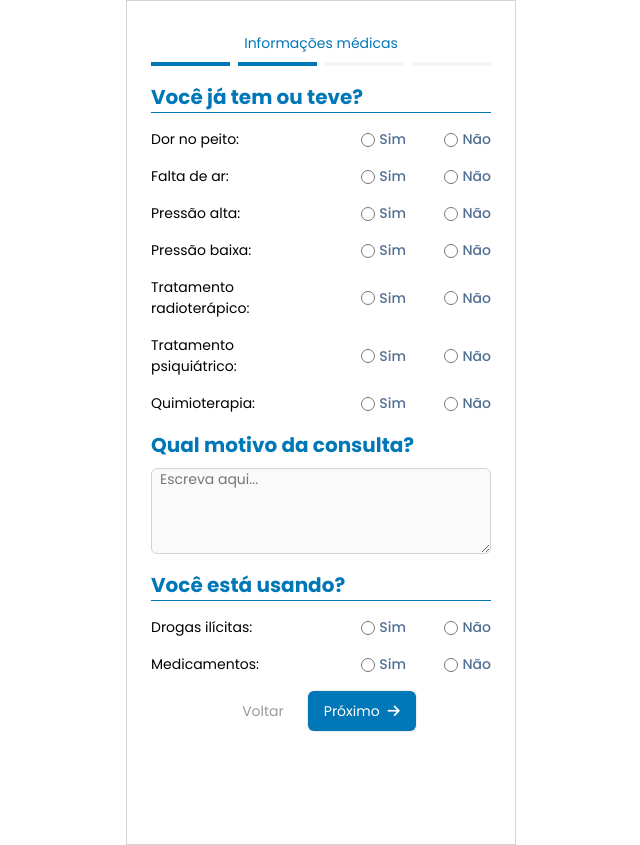
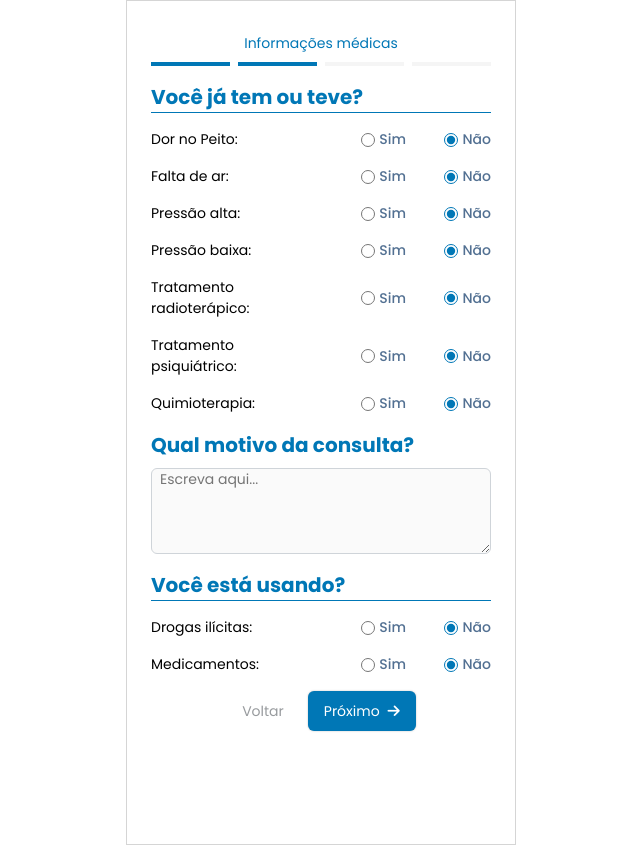
Before and after one commit to educrds/SocketIOTraining, a React (Vite) app in the folder socket-io-training/: page /info-medicas in a window 1280 px wide. Shown: the whole page, without its empty margins (319-959 px from the left). Built offline with nearby package versions, Linux system fonts and the light colour scheme; no server answers.

Commit message:
create InputRadio component to reduce code

```diff
--- a/socket-io-training/src/pages/form-info-medicas.jsx
+++ b/socket-io-training/src/pages/form-info-medicas.jsx
@@ -1,31 +1,36 @@
 import '../index.css';
-import io from 'socket.io-client';
 import { useState } from 'react';
+import { useSelector, useDispatch } from 'react-redux';
 import { useNavigate } from 'react-router-dom';
-import { useDispatch } from 'react-redux';
 import { updatePatient } from '../redux';
-
-const socket = io.connect('http://localhost:3001');
 
 function FormInfoMedicas() {
   const navigate = useNavigate();
+  const patientForm = useSelector(state => state.patient);
   const dispatch = useDispatch();
-
   const [form, setForm] = useState({
     fichaMedica: {
-      dorNoPeito: null,
-      faltaAr: null,
-      pressaoAlta: null,
-      pressaoBaixa: null,
-      tratamentoRadioterapeutico: null,
-      tratamentoPsiquiatrico: null,
-      quimioterapia: null,
-      motivo: null,
+      dorNoPeito: patientForm.fichaMedica?.dorNoPeito || null,
+      faltaAr: patientForm.fichaMedica?.faltaAr || null,
+      pressaoAlta: patientForm.fichaMedica?.pressaoAlta || null,
+      pressaoBaixa: patientForm.fichaMedica?.pressaoBaixa || null,
+      tratamentoRadioterapeutico: patientForm.fichaMedica?.tratamentoRadioterapeutico || null,
+      tratamentoPsiquiatrico: patientForm.fichaMedica?.tratamentoPsiquiatrico || null,
+      quimioterapia: patientForm.fichaMedica?.quimioterapia || null,
+      motivo: patientForm.fichaMedica?.motivo || null,
+      drogas: patientForm.fichaMedica?.drogas || null,
+      medicamentos: patientForm.fichaMedica?.medicamentos || null,
     },
   });
 
   const handleInputChange = event => {
-    const { name, value } = event.target;
+    let { name, value } = event.target;
+
+    if (value === 'true') {
+      value = true;
+    } else if (value === 'false') {
+      value = false;
+    }
 
     setForm(prevForm => ({
       ...prevForm,
@@ -40,7 +45,6 @@ function FormInfoMedicas() {
     dispatch(updatePatient(form));
     navigate('/termo-aceite');
   };
-  // socket.emit('send_message', form);
 
   return (
     <>
@@ -61,98 +65,13 @@ function FormInfoMedicas() {
             <div className='divider'></div>
           </div>
 
-          <div className='f-row'>
-            <span className='w-100'>Dor no peito:</span>
-            <div className='f-row f-between'>
-              <div className='f-row g-4 f-align-center f-justify-end'>
-                <input type='radio' value={true} name='dorNoPeito' onChange={handleInputChange} />
-                <label htmlFor=''>Sim</label>
-              </div>
-
-              <div className='f-row g-4 f-align-center f-justify-end'>
-                <input type='radio' value={false} name='dorNoPeito' onChange={handleInputChange} />
-                <label htmlFor=''>Não</label>
-              </div>
-            </div>
-          </div>
-          <div className='f-row'>
-            <span className='w-100'>Falta de ar:</span>
-            <div className='f-row f-between'>
-              <div className='f-row g-4 f-align-center f-justify-end'>
-                <input type='radio' value={true} name='faltaAr' onChange={handleInputChange} />
-                <label htmlFor=''>Sim</label>
-              </div>
-              <div className='f-row g-4 f-align-center f-justify-end'>
-                <input type='radio' value={false} name='faltaAr' onChange={handleInputChange} />
-                <label htmlFor=''>Não</label>
-              </div>
-            </div>
-          </div>
-          <div className='f-row'>
-            <span className='w-100'>Pressão alta:</span>
-            <div className='f-row f-between'>
-              <div className='f-row g-4 f-align-center f-justify-end'>
-                <input type='radio' value={true} name='pressaoAlta' onChange={handleInputChange} />
-                <label htmlFor=''>Sim</label>
-              </div>
-              <div className='f-row g-4 f-align-center f-justify-end'>
-                <input type='radio' value={false} name='pressaoAlta' onChange={handleInputChange} />
-                <label htmlFor=''>Não</label>
-              </div>
-            </div>
-          </div>
-          <div className='f-row'>
-            <span className='w-100'>Pressão baixa:</span>
-            <div className='f-row f-between'>
-              <div className='f-row g-4 f-align-center f-justify-end'>
-                <input type='radio' value={true} name='pressaoBaixa' onChange={handleInputChange} />
-                <label htmlFor=''>Sim</label>
-              </div>
-              <div className='f-row g-4 f-align-center f-justify-end'>
-                <input type='radio' value={false} name='pressaoBaixa' onChange={handleInputChange} />
-                <label htmlFor=''>Não</label>
-              </div>
-            </div>
-          </div>
-          <div className='f-row'>
-            <span className='w-100'>Tratamento radioterápico:</span>
-            <div className='f-row f-between'>
-              <div className='f-row g-4 f-align-center f-justify-end'>
-                <input type='radio' value={true} name='tratamentoRadioterapeutico' id='' onChange={handleInputChange} />
-                <label htmlFor=''>Sim</label>
-              </div>
-              <div className='f-row g-4 f-align-center f-justify-end'>
-                <input type='radio' value={false} name='tratamentoRadioterapeutico' id='' onChange={handleInputChange} />
-                <label htmlFor=''>Não</label>
-              </div>
-            </div>
-          </div>
-          <div className='f-row'>
-            <span className='w-100'>Tratamento psiquiátrico:</span>
-            <div className='f-row f-between'>
-              <div className='f-row g-4 f-align-center f-justify-end'>
-                <input type='radio' value={true} name='tratamentoPsiquiatrico' id='' onChange={handleInputChange} />
-                <label htmlFor=''>Sim</label>
-              </div>
-              <div className='f-row g-4 f-align-center f-justify-end'>
-                <input type='radio' value={false} name='tratamentoPsiquiatrico' id='' onChange={handleInputChange} />
-                <label htmlFor=''>Não</label>
-              </div>
-            </div>
-          </div>
-          <div className='f-row'>
-            <span className='w-100'>Quimioterapia:</span>
-            <div className='f-row f-between'>
-              <div className='f-row g-4 f-align-center f-justify-end'>
-                <input type='radio' value={true} name='quimioterapia' onChange={handleInputChange} />
-                <label htmlFor=''>Sim</label>
-              </div>
-              <div className='f-row g-4 f-align-center f-justify-end'>
-                <input type='radio' value={false} name='quimioterapia' onChange={handleInputChange} />
-                <label htmlFor=''>Não</label>
-              </div>
-            </div>
-          </div>
+          <InputRadio checked={form.fichaMedica.dorNoPeito} name='dorNoPeito' label='Dor no Peito:' onChange={handleInputChange} />
+          <InputRadio checked={form.fichaMedica.faltaAr} name='faltaAr' label='Falta de ar:' onChange={handleInputChange} />
+          <InputRadio checked={form.fichaMedica.pressaoAlta} name='pressaoAlta' label='Pressão alta:' onChange={handleInputChange} />
+          <InputRadio checked={form.fichaMedica.pressaoBaixa} name='pressaoBaixa' label='Pressão baixa:' onChange={handleInputChange} />
+          <InputRadio checked={form.fichaMedica.tratamentoRadioterapeutico} name='tratamentoRadioterapeutico' label='Tratamento radioterápico:' onChange={handleInputChange} />
+          <InputRadio checked={form.fichaMedica.tratamentoPsiquiatrico} name='tratamentoPsiquiatrico' label='Tratamento psiquiátrico:' onChange={handleInputChange} />
+          <InputRadio checked={form.fichaMedica.tratamentoPsiquiatrico} name='quimioterapia' label='Quimioterapia:' onChange={handleInputChange} />
         </div>
 
         <div className='f-column g-8'>
@@ -165,32 +84,10 @@ function FormInfoMedicas() {
             Você está usando?
             <div className='divider'></div>
           </div>
-          <div className='f-row'>
-            <span className='w-100'>Drogas ilícitas:</span>
-            <div className='f-row f-between'>
-              <div className='f-row g-4 f-align-center f-justify-end'>
-                <input type='radio' name='' id='' />
-                <label htmlFor=''>Sim</label>
-              </div>
-              <div className='f-row g-4 f-align-center f-justify-end'>
-                <input type='radio' name='' id='' />
-                <label htmlFor=''>Não</label>
-              </div>
-            </div>
-          </div>
-          <div className='f-row'>
-            <span className='w-100'>Medicamentos:</span>
-            <div className='f-row f-between'>
-              <div className='f-row g-4 f-align-center f-justify-end'>
-                <input type='radio' name='' id='' />
-                <label htmlFor=''>Sim</label>
-              </div>
-              <div className='f-row g-4 f-align-center f-justify-end'>
-                <input type='radio' name='' id='' />
-                <label htmlFor=''>Não</label>
-              </div>
-            </div>
-          </div>
+
+          <InputRadio checked={form.fichaMedica.drogas} name='drogas' label='Drogas ilícitas:' onChange={handleInputChange} />
+
+          <InputRadio checked={form.fichaMedica.medicamentos} name='medicamentos' label='Medicamentos:' onChange={handleInputChange} />
         </div>
 
         <div className='f-row g-8 f-justify-center'>
@@ -206,4 +103,22 @@ function FormInfoMedicas() {
   );
 }
 
+const InputRadio = ({ checked, onChange, name, label }) => {
+  return (
+    <div className='f-row'>
+      <span className='w-100'>{label}</span>
+      <div className='f-row f-between'>
+        <div className='f-row g-4 f-align-center f-justify-end'>
+          <input type='radio' value={true} checked={checked} name={name} onChange={onChange} />
+          <label htmlFor=''>Sim</label>
+        </div>
+        <div className='f-row g-4 f-align-center f-justify-end'>
+          <input type='radio' value={false} checked={!checked} name={name} onChange={onChange} />
+          <label htmlFor=''>Não</label>
+        </div>
+      </div>
+    </div>
+  );
+};
+
 export default FormInfoMedicas;
```
